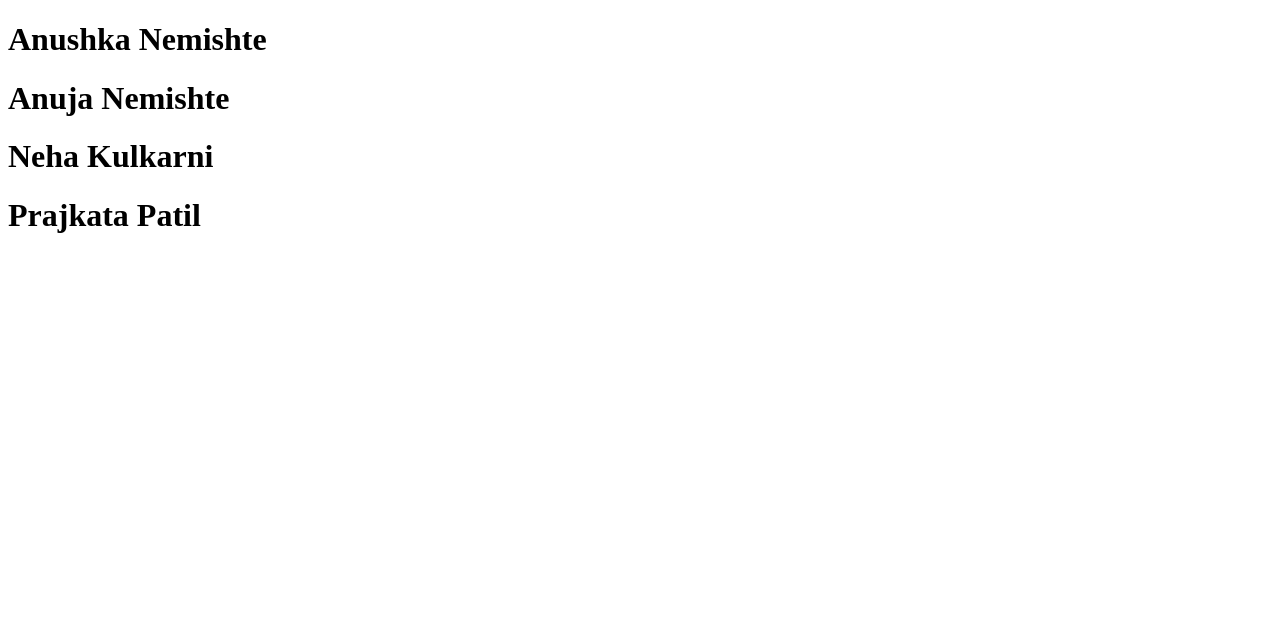
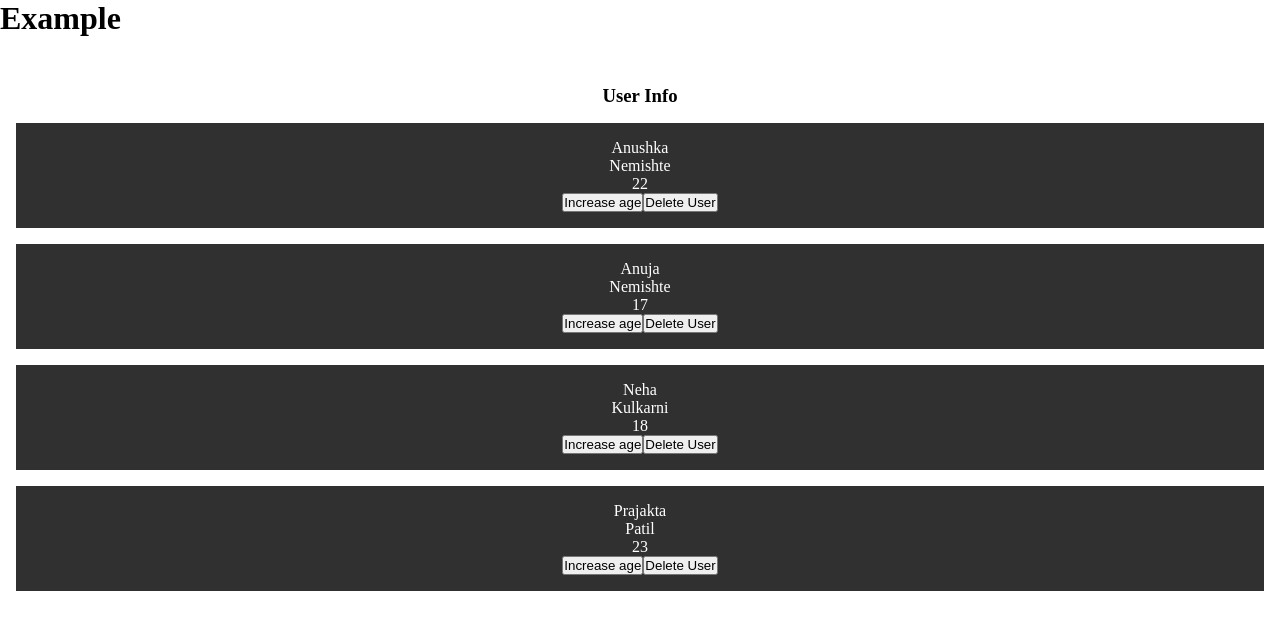
Before and after one commit to NemishteAnushka/React-Restart, a React (Create React App) app in the folder myapp/: page / in a window 1280 px wide. Shown: the top 630 px of the page. Built offline with nearby package versions, Linux system fonts and the light colour scheme.

Commit message:
State and prop drilling

```diff
--- /dev/null
+++ b/myapp/src/App.css
@@ -0,0 +1,18 @@
+* {
+  margin: 0;
+  padding: 0;
+}
+.center {
+  text-align: center;
+  margin-top: 3rem;
+}
+.btn {
+  padding: 1rem;
+  margin: 1rem;
+}
+.user {
+  margin: 1rem;
+  padding: 1rem;
+  background-color: rgba(0, 0, 0, 0.812);
+  color: white;
+}
--- a/myapp/src/App.js
+++ b/myapp/src/App.js
@@ -1,15 +1,21 @@
 import React from "react";
-import RenderList from "./components/listRender/RenderList";
+import UsestateExample from "./components/useState/Example/UsestateExample";
+// import StateExampleObject from "./components/useState/StateExampleObject";
+// import StateExampleArray from "./components/useState/StateExampleArray";
+// import Counter from "./components/useState/Counter";
+// import UseState from "./components/useState/UseState";
+// import Events from "./components/events/Events";
+// import RenderList from "./components/listRender/RenderList";
 // import ChildrenProps from "./components/props/ChildrenProps";
 // import Props from "./components/props/Props";
 // import HelloWorld from "./components/HelloWorld";
 // import Greetings from "./components/Greetings";
-const users = [
-  { userId: 1, firstName: "Anushka", lastName: "Nemishte" },
-  { userId: 2, firstName: "Anuja", lastName: "Nemishte" },
-  { userId: 3, firstName: "Neha", lastName: "Kulkarni" },
-  { userId: 4, firstName: "Prajkata", lastName: "Patil" },
-];
+// const users = [
+//   { userId: 1, firstName: "Anushka", lastName: "Nemishte" },
+//   { userId: 2, firstName: "Anuja", lastName: "Nemishte" },
+//   { userId: 3, firstName: "Neha", lastName: "Kulkarni" },
+//   { userId: 4, firstName: "Prajkata", lastName: "Patil" },
+// ];
 function App() {
   // const arrayProps = ["fruit", "vegetable"];
   // const objectProps = { hobby: "dance" };
@@ -17,6 +23,7 @@ function App() {
     <>
       {/* <HelloWorld />
       <Greetings /> */}
+
       {/* we can also pass array,object and numbers through props*/}
       {/* <Props
         firstName="Avinash"
@@ -25,9 +32,10 @@ function App() {
         arrayProps={arrayProps}
         objectProps={objectProps}
       /> */}
+
       {/* <ChildrenProps>Hii there , How are you</ChildrenProps> */}
+
       {/* we use map method to render list */}
-
       {/* method 1
       {users.map((user) => {
         return (
@@ -35,9 +43,21 @@ function App() {
         );
       })} */}
       {/* method 2 */}
-      {users.map((user) => (
+      {/* {users.map((user) => (
         <RenderList {...user} key={user.userId} />
-      ))}
+      ))} */}
+
+      {/* <Events /> */}
+
+      {/* <UseState/> */}
+
+      {/* <Counter/> */}
+
+      {/* <StateExampleArray/> */}
+
+      {/* <StateExampleObject/> */}
+
+      <UsestateExample/>
     </>
   );
 }
--- /dev/null
+++ b/myapp/src/components/events/Events.jsx
@@ -0,0 +1,23 @@
+import React from "react";
+
+function Events() {
+  function clicked(e) {
+    console.log(e.target);
+    console.log("You clicked me");
+    e.target.textContent = "You clicked me"
+  }
+  function button2(firstName,lastName){
+    console.log(firstName, lastName)
+  }
+  return (
+    <div>
+      <h1>Events</h1>
+      <button onClick={clicked}>Click me</button>
+      <br />
+      <br />
+      <button onClick={()=>{button2("Anushka","Nemishte")}}>button2</button>
+    </div>
+  );
+}
+
+export default Events;
--- /dev/null
+++ b/myapp/src/components/useState/Counter.js
@@ -0,0 +1,35 @@
+import React, { useState } from "react";
+import "../../App.css";
+function Counter() {
+  const [count, setCount] = useState(0);
+  function increaseCount() {
+    // setCount(count+1)
+    setCount((prevState) => {
+      return prevState + 1; //we can also pass callback
+    });
+  }
+  function resetCount() {
+    setCount(0);
+  }
+  function decreaseCount() {
+    setCount(count - 1);
+  }
+  return (
+    <div className="center">
+      <h1>Counter Application</h1>
+      <br />
+      <h1>{count}</h1>
+      <button className="btn" onClick={increaseCount}>
+        Increase
+      </button>
+      <button className="btn" onClick={resetCount}>
+        Reset
+      </button>
+      <button className="btn" onClick={decreaseCount}>
+        Decrease
+      </button>
+    </div>
+  );
+}
+
+export default Counter;
--- /dev/null
+++ b/myapp/src/components/useState/Example/User.js
@@ -0,0 +1,16 @@
+import React from "react";
+
+function User({ user,increaseAge,deleteUser }) {
+
+  return (
+    <div className="user">
+      <p>{user.firstName}</p>
+      <p>{user.lastName}</p>
+      <p>{user.age}</p>
+      <button onClick={()=>{increaseAge(user.id)}}>Increase age</button>
+      <button onClick={()=>{deleteUser(user.id)}}>Delete User</button>
+    </div>
+  );
+}
+
+export default User;
--- /dev/null
+++ b/myapp/src/components/useState/Example/Users.js
@@ -0,0 +1,15 @@
+import React from "react";
+import "../../../App.css";
+import User from "./User";
+function Users({ users,increaseAge,deleteUser }) {
+  return (
+    <div className="center">
+      <h3>User Info</h3>
+      {users.map((user) => {
+        return <User user={user} key={user.id} increaseAge={increaseAge} deleteUser={deleteUser} />;
+      })}
+    </div>
+  );
+}
+
+export default Users;
--- /dev/null
+++ b/myapp/src/components/useState/Example/UsestateExample.js
@@ -0,0 +1,38 @@
+import React, { useState } from "react";
+import Users from "./Users";
+
+function UsestateExample() {
+  const [users, setUsers] = useState([
+    { id: 1, firstName: "Anushka", lastName: "Nemishte", age: 22 },
+    { id: 2, firstName: "Anuja", lastName: "Nemishte", age: 17 },
+    { id: 3, firstName: "Neha", lastName: "Kulkarni", age: 18 },
+    { id: 4, firstName: "Prajakta", lastName: "Patil", age: 23 },
+  ]);
+  function increaseAge(id) {
+    setUsers((prevState) => {
+      return prevState.map((user) => {
+        if (user.id === id) {
+          return {
+            ...user,
+            age: user.age + 1,
+          };
+        } else {
+          return user;
+        }
+      });
+    });
+  }
+
+  function deleteUser(id) {
+    // console.log("deleteUser",id);
+    setUsers((prevState) => prevState.filter((user) => user.id !== id));
+  }
+  return (
+    <div>
+      <h1>Example</h1>
+      <Users users={users} increaseAge={increaseAge} deleteUser={deleteUser} />
+    </div>
+  );
+}
+
+export default UsestateExample;
--- /dev/null
+++ b/myapp/src/components/useState/StateExampleArray.js
@@ -0,0 +1,21 @@
+import React, { useState } from 'react'
+
+function StateExampleArray() {
+  const [fruits,setFruits]=useState(["Apple","Mango"])
+  const addFruits = ()=>{
+    setFruits([...fruits,"banana"])
+  }
+  return (
+    <div>
+      <h1>update state in array</h1>
+      <ul>{
+        fruits.map((fruit,index)=>(
+          <li key={index}>{fruit}</li>
+        ))
+      }</ul>
+      <button onClick={addFruits}>Add fruits</button>
+    </div>
+  )
+}
+
+export default StateExampleArray
--- /dev/null
+++ b/myapp/src/components/useState/StateExampleObject.js
@@ -0,0 +1,43 @@
+import React, { useState } from "react";
+
+function StateExampleObject() {
+  const [user, setUser] = useState({
+    firstName: "Anushka",
+    lastName: "Nemishte",
+    email: "anushkanemishte@gmail.com",
+    phone: 2020101020,
+    age: 22,
+  });
+  const increaseAge = () => {
+    setUser((prevState) => {
+      return {
+        ...prevState,
+        age: prevState.age + 1,
+      };
+    });
+  };
+
+  const updateInfo = () => {
+    setUser((prevState) => {
+      return {
+        ...prevState,
+        firstName: (prevState.firstName = "Anuja"),
+      };
+    });
+  };
+  return (
+    <div>
+      <h1>Update object using state</h1>
+      <h3>User Info</h3>
+      <p>FirstName : {user.firstName}</p>
+      <p>LastName : {user.lastName}</p>
+      <p>Email : {user.email}</p>
+      <p>Phone : {user.phone}</p>
+      <p>Age : {user.age}</p>
+      <button onClick={increaseAge}>Increase Age</button>
+      <button onClick={updateInfo}>Update</button>
+    </div>
+  );
+}
+
+export default StateExampleObject;
--- /dev/null
+++ b/myapp/src/components/useState/UseState.js
@@ -0,0 +1,29 @@
+import { useState } from "react";
+import "../../App.css";
+function UseState() {
+//   let firstName = "Anushka";
+const [firstName,setFirstName]=useState("Anushka")
+  function handleClick() {
+    // console.log("you clicked");
+    // firstName = "Anuja";
+    // console.log(firstName); we cannot change like this so we use state
+    // setFirstName("Anuja")
+    // now lets toggle
+    if(firstName === "Anushka"){
+        setFirstName("Anuja")
+    }else{
+        setFirstName("Anushka")
+    }
+  }
+  return (
+    <div className="center">
+      <br />
+      <h1>All about UseState</h1>
+      <h1>{firstName}</h1>
+      <br />
+      <button onClick={handleClick}>Change name</button>
+    </div>
+  );
+}
+
+export default UseState;
```
